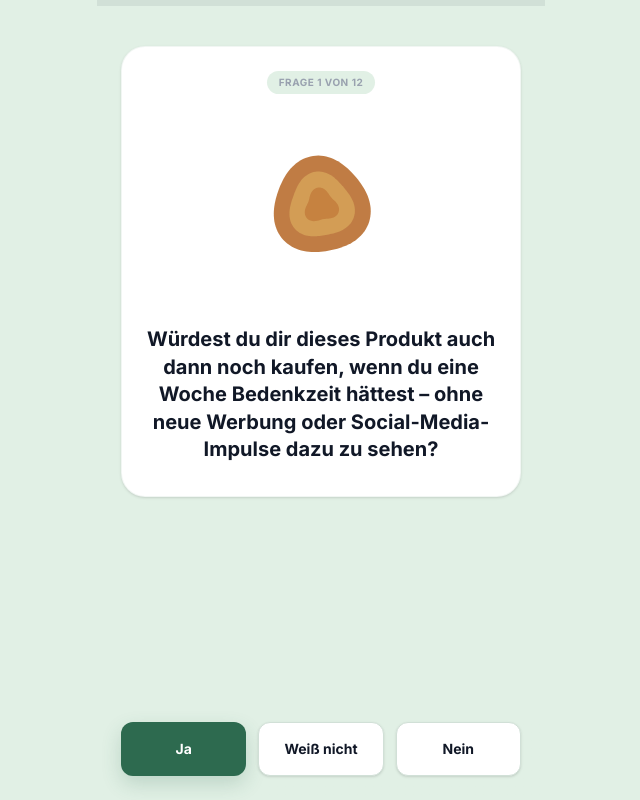
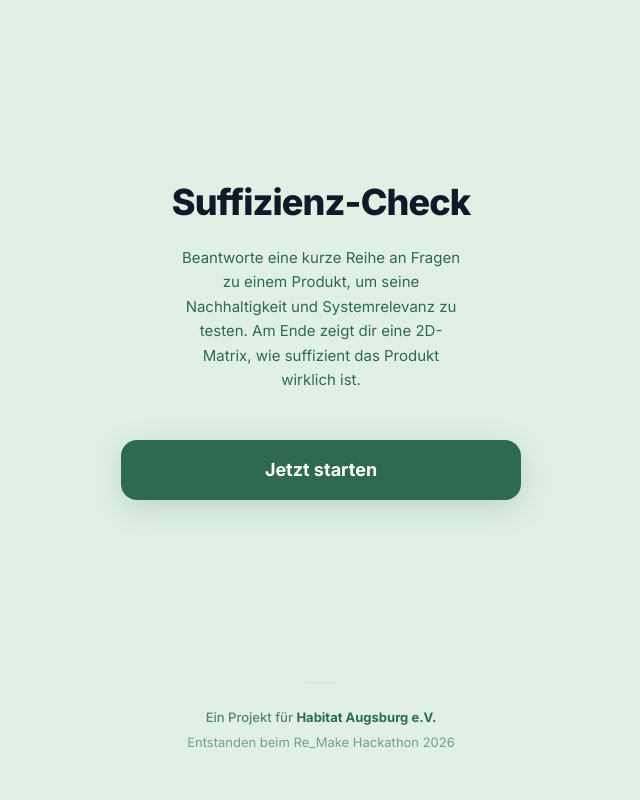
Before and after one commit to tribbleschultz-arch/Entshittifier_Re_Make_26, a React (Vite) app: page / in a window 1280 px wide. Shown: the whole page, without its empty margins (319-959 px from the left). Built offline with nearby package versions, Linux system fonts and the light colour scheme.

Commit message:
feat: Introduce start screen and refine app title
Adds a starting screen with an introductory text and a button to begin the quiz. Also updates the application title in `index.html` to reflect the current project name.

```diff
--- a/index.html
+++ b/index.html
@@ -3,7 +3,7 @@
   <head>
     <meta charset="UTF-8" />
     <meta name="viewport" content="width=device-width, initial-scale=1.0" />
-    <title>Suffizienz Quiz Re_Make_26</title>
+    <title>My Google AI Studio App</title>
   </head>
   <body>
     <div id="root"></div>
--- a/src/App.tsx
+++ b/src/App.tsx
@@ -9,6 +9,7 @@ type AnswerOption = 'yes' | 'no' | 'dont_know';
 export default function App() {
   const [questions, setQuestions] = useState<Question[]>([]);
   const [zones, setZones] = useState<EinordnungData | null>(null);
+  const [hasStarted, setHasStarted] = useState(false);
   const [currentIndex, setCurrentIndex] = useState(0);
   const [answers, setAnswers] = useState<Record<string, AnswerOption>>({});
   const [isFinished, setIsFinished] = useState(false);
@@ -130,6 +131,7 @@ export default function App() {
     setAnswers({});
     setCurrentIndex(0);
     setIsFinished(false);
+    setHasStarted(false);
     setOpenDetails({});
     setIsTransitioning(false);
     fetchQuestions();
@@ -162,6 +164,41 @@ export default function App() {
   }
 
   if (questions.length === 0) return null;
+
+  if (!hasStarted) {
+    return (
+      <div className="min-h-[100dvh] bg-natural-bg font-sans text-natural-text overflow-y-auto selection:bg-natural-primary/20">
+        <div className="max-w-md mx-auto w-full min-h-[100dvh] flex flex-col pt-16 pb-12 px-6">
+          <div className="w-full flex-1 flex flex-col items-center justify-center text-center">
+
+            <h1 className="text-4xl font-black text-natural-text mb-6 tracking-tight">Suffizienz-Check</h1>
+
+            <p className="text-[15px] text-natural-primary mb-12 leading-relaxed max-w-[280px]">
+              Beantworte eine kurze Reihe an Fragen zu einem Produkt, um seine Nachhaltigkeit und Systemrelevanz zu testen. Am Ende zeigt dir eine 2D-Matrix, wie suffizient das Produkt wirklich ist.
+            </p>
+
+            <button
+              onClick={() => setHasStarted(true)}
+              className="w-full py-4 bg-natural-primary text-white rounded-2xl font-bold text-lg shadow-[0_8px_30px_rgb(45,106,79,0.2)] hover:bg-[#235840] hover:-translate-y-0.5 active:bg-[#1a4430] active:translate-y-0.5 transition-all outline-none focus-visible:ring-4 focus-visible:ring-natural-primary/30"
+            >
+              Jetzt starten
+            </button>
+          </div>
+
+          <div className="mt-16 text-center shrink-0">
+            <div className="w-8 h-px bg-natural-border/60 mx-auto mb-6" />
+
+            <p className="text-[13px] text-natural-primary/80 leading-relaxed font-medium">
+              Ein Projekt für <strong className="text-natural-primary">Habitat Augsburg e.V.</strong>
+            </p>
+            <p className="text-[13px] text-natural-primary/60 mt-1">
+              Entstanden beim Re_Make Hackathon 2026
+            </p>
+          </div>
+        </div>
+      </div>
+    );
+  }
 
   const currentQ = questions[currentIndex] || questions[0];
   if (!currentQ && !isFinished) return null;
```
